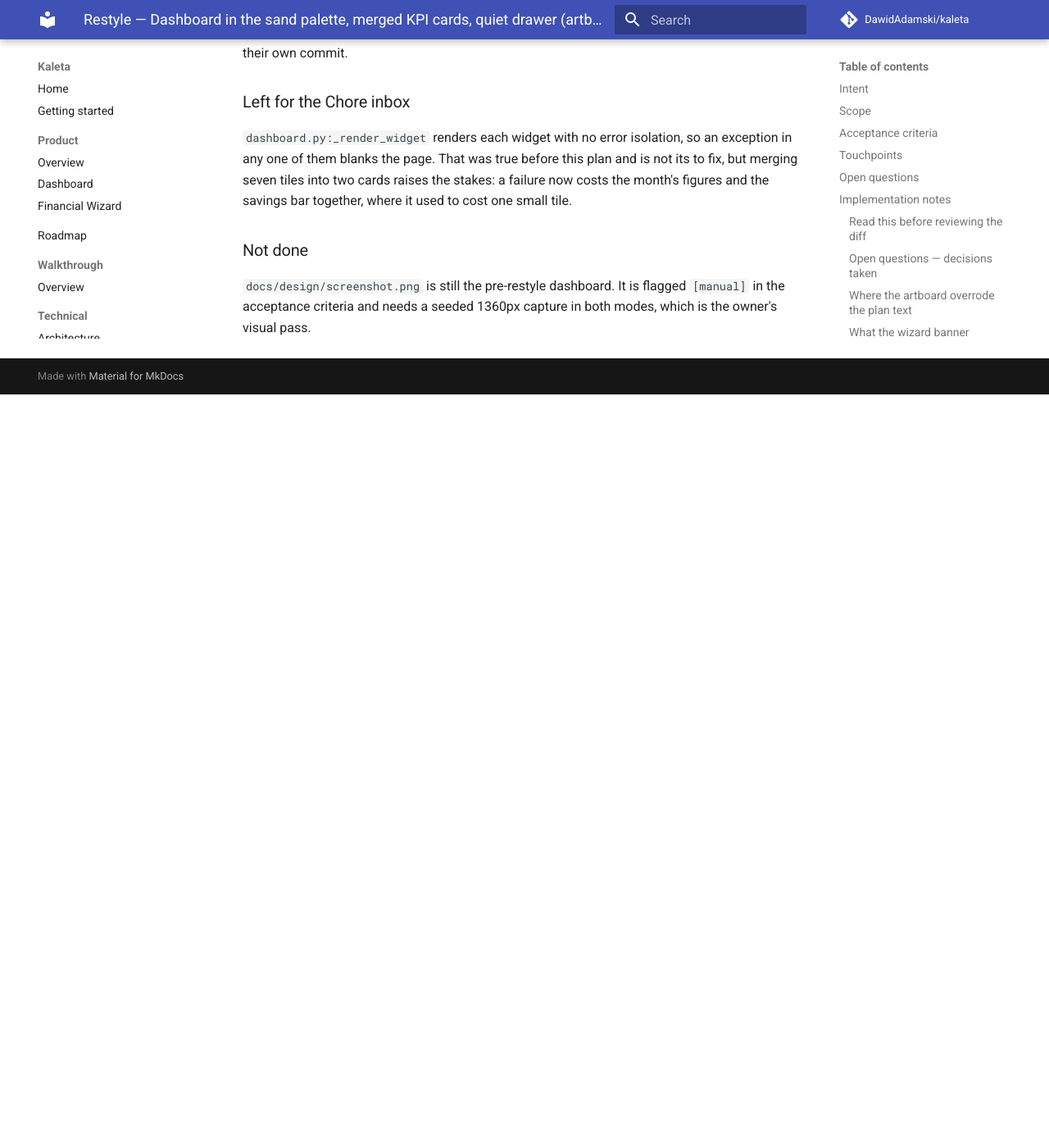
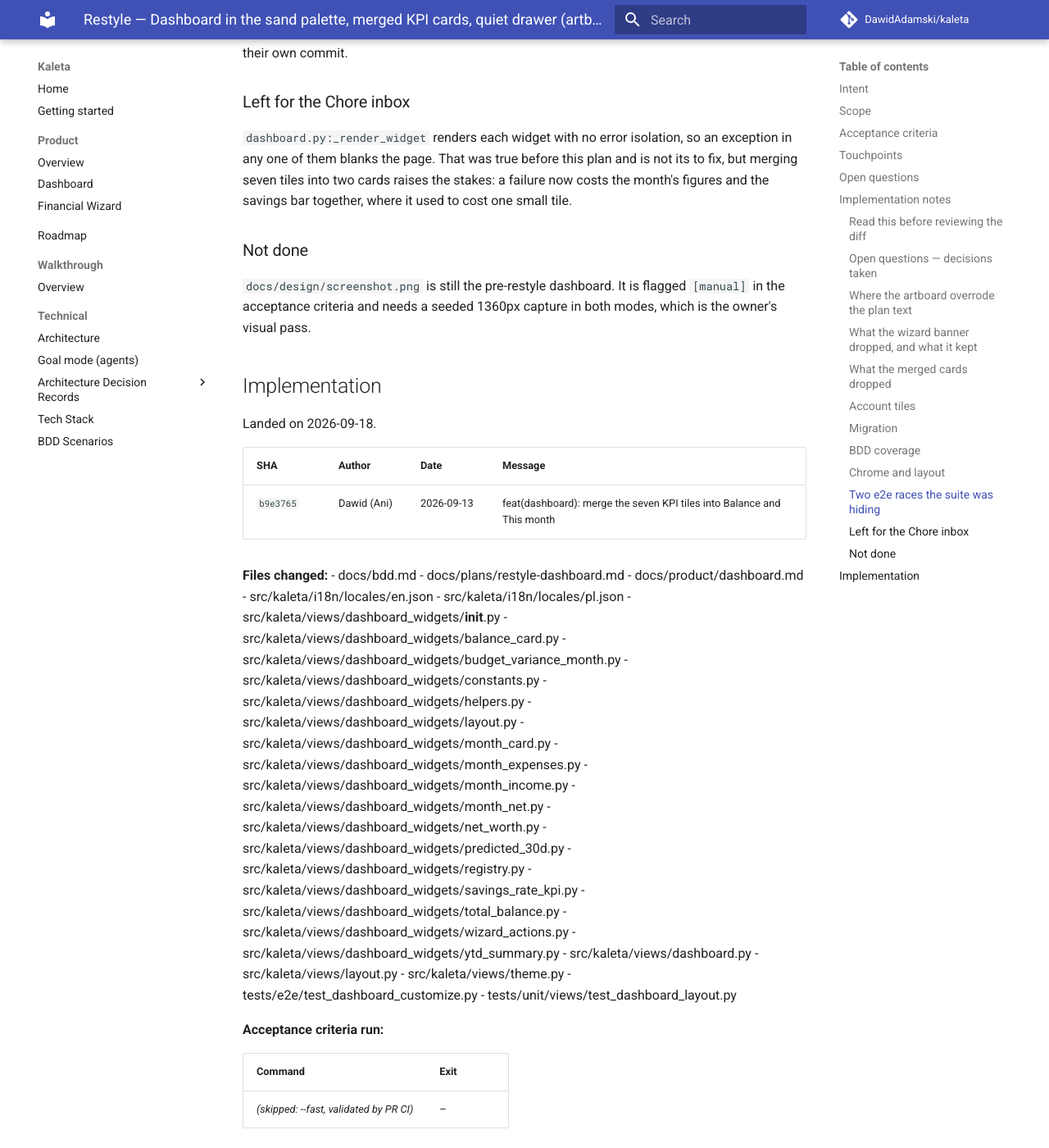
Before and after one commit to DawidAdamski/kaleta, an MkDocs documentation site: the page built from docs/plans/archive/restyle-dashboard.md, in a window 1280 px wide and 1400 px high, scrolled down 8111 px. Shown: the whole window at 82% size. Built offline with MkDocs 1.6.1 and Material for MkDocs 9.7.7, drawn with Linux system fonts in a browser that asks for light colours; comment, search, counter and statistics services are not loaded; before the commit the page ends 8592 px from its top, so only the background shows below that.

Commit message:
docs(plans): archive restyle-dashboard

```diff
--- a/docs/plans/restyle-dashboard.md
+++ b/docs/plans/archive/restyle-dashboard.md
@@ -3,8 +3,9 @@
 title: Restyle — Dashboard in the sand palette, merged KPI cards, quiet drawer (artboards 1c/1d)
 area: dashboard
 effort: medium
-status: in-progress
-roadmap_ref: ../roadmap.md#dashboard
+status: archived
+archived_at: 2026-09-18
+roadmap_ref: ../../roadmap.md#dashboard
 ---
 
 # Restyle — Dashboard in the sand palette (1c light / 1d dark)
@@ -375,3 +376,46 @@
 `docs/design/screenshot.png` is still the pre-restyle dashboard. It is
 flagged `[manual]` in the acceptance criteria and needs a seeded
 1360px capture in both modes, which is the owner's visual pass.
+
+## Implementation
+
+Landed on 2026-09-18.
+
+| SHA | Author | Date | Message |
+|---|---|---|---|
+| `b9e3765` | Dawid (Ani) | 2026-09-13 | feat(dashboard): merge the seven KPI tiles into Balance and This month |
+
+**Files changed:**
+- docs/bdd.md
+- docs/plans/restyle-dashboard.md
+- docs/product/dashboard.md
+- src/kaleta/i18n/locales/en.json
+- src/kaleta/i18n/locales/pl.json
+- src/kaleta/views/dashboard_widgets/__init__.py
+- src/kaleta/views/dashboard_widgets/balance_card.py
+- src/kaleta/views/dashboard_widgets/budget_variance_month.py
+- src/kaleta/views/dashboard_widgets/constants.py
+- src/kaleta/views/dashboard_widgets/helpers.py
+- src/kaleta/views/dashboard_widgets/layout.py
+- src/kaleta/views/dashboard_widgets/month_card.py
+- src/kaleta/views/dashboard_widgets/month_expenses.py
+- src/kaleta/views/dashboard_widgets/month_income.py
+- src/kaleta/views/dashboard_widgets/month_net.py
+- src/kaleta/views/dashboard_widgets/net_worth.py
+- src/kaleta/views/dashboard_widgets/predicted_30d.py
+- src/kaleta/views/dashboard_widgets/registry.py
+- src/kaleta/views/dashboard_widgets/savings_rate_kpi.py
+- src/kaleta/views/dashboard_widgets/total_balance.py
+- src/kaleta/views/dashboard_widgets/wizard_actions.py
+- src/kaleta/views/dashboard_widgets/ytd_summary.py
+- src/kaleta/views/dashboard.py
+- src/kaleta/views/layout.py
+- src/kaleta/views/theme.py
+- tests/e2e/test_dashboard_customize.py
+- tests/unit/views/test_dashboard_layout.py
+
+**Acceptance criteria run:**
+
+| Command | Exit |
+|---|---|
+| _(skipped: --fast, validated by PR CI)_ | – |
```
Also changed, not shown: docs/plans/README.md (+1 -1 lines).
